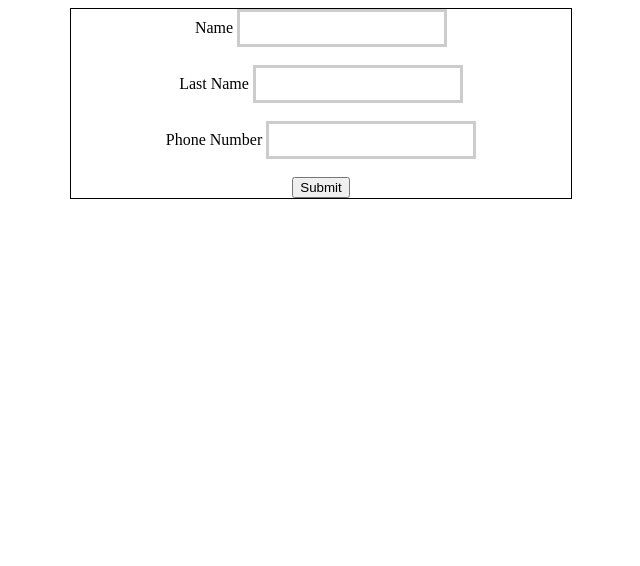
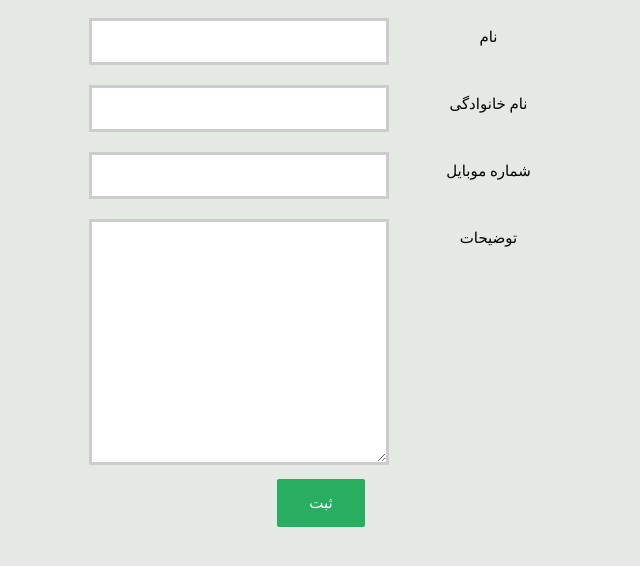
Before and after one commit to dimahii/servertest, a Django app: page /add/ in a window 1280 px wide. Shown: the top 566 px of the page, without its empty margins (319-959 px from the left). Run offline with Django 3.2, Linux system fonts and the light colour scheme.

Commit message:
third commit 10,2,1398:

```diff
--- a/shop/mana/static/mana/style.css
+++ b/shop/mana/static/mana/style.css
@@ -1,17 +1,44 @@
+body{
+	background: rgb(229,233,227)
+}
 form{
 	text-align: center;
-	border: 1px solid black;
 	width: 500px;
 	margin: auto;
 }
-input[type=text]{
+input[type=text],textarea{
 	border: 3px solid #ccc;
 	transition: .5s ease;
-	width:200px;
-	height: 30px;
-	margin: : 20px;
+	width:300px;
+	padding: 12px;
+	margin: 10px;
+	resize: vertical;
+
+
 }
 input[type=text]:focus{
 	border :3px solid gray;
 	transition: .5s ease;
 }
+* {
+  box-sizing: border-box;
+	font-size: 15px
+}
+label{
+	float: right;
+	margin: 20px;
+	width: 25%
+}
+input[type=submit]{
+	color: white;
+	border: none;
+	padding: 15px 32px;
+	background-color: rgba(39,174,96 ,1);
+	border-radius: 2px;
+	cursor: pointer;
+	transition: .5s ease;
+	margin: : 20px
+}
+input[type=submit]:hover{
+	background-color: rgba(46,204,113 ,1);
+}
--- a/shop/mana/templates/customers/accept.html
+++ b/shop/mana/templates/customers/accept.html
@@ -1,2 +1,3 @@
 <h1>{{ customer.customer_id }}</h1>
 <h2>{{ real_date }}</h2>
+<a href="{% url 'mana:add' %}">add another?</a>
--- a/shop/mana/templates/customers/add.html
+++ b/shop/mana/templates/customers/add.html
@@ -9,13 +9,15 @@
   <body>
     <form class="" action="{% url 'mana:accept' %}"  method="post">
     {% csrf_token %}
-    <label>Name</label>
-    <input type="text" name="name"/><br><br>
-    <label>Last Name</label>
-    <input type="text" name="last_name"/><br><br>
-    <label>Phone Number</label>
-    <input type="text" name="phone_number" value=""/><br><br>
-    <input type="submit" name="accept">
+    <label>نام</label>
+    <input type="text" name="name"/><br>
+    <label>نام خانوادگی</label>
+    <input type="text" name="last_name"/><br>
+    <label>شماره موبایل</label>
+    <input type="text" name="phone_number" value=""/><br>
+    <label>توضیحات</label>
+    <textarea name="description" rows="12" cols="30"></textarea>
+    <input type="submit" name="accept" value='ثبت'>
     </form>
   </body>
 </html>
--- a/shop/mana/views.py
+++ b/shop/mana/views.py
@@ -14,6 +14,7 @@ def add(request):
 def accept(request):
     list = Customers
     try:
+        description = request.POST['description']
         name = request.POST['name']
         last_name = request.POST['last_name']
         phone_number = request.POST['phone_number']
@@ -21,7 +22,7 @@ def accept(request):
     except:
         raise
     else:
-        c = Customers(customer_name=name,customer_lastname=last_name,phone_number=phone_number,customer_id=customer_id)
+        c = Customers(customer_name=name,description=description,customer_lastname=last_name,phone_number=phone_number,customer_id=customer_id)
         c.save()
         real_date=date.gregorian_to_jalali(timezone.now().year,timezone.now().month,timezone.now().day)
         context={
```
Also changed, not shown: shop/db.sqlite3.
